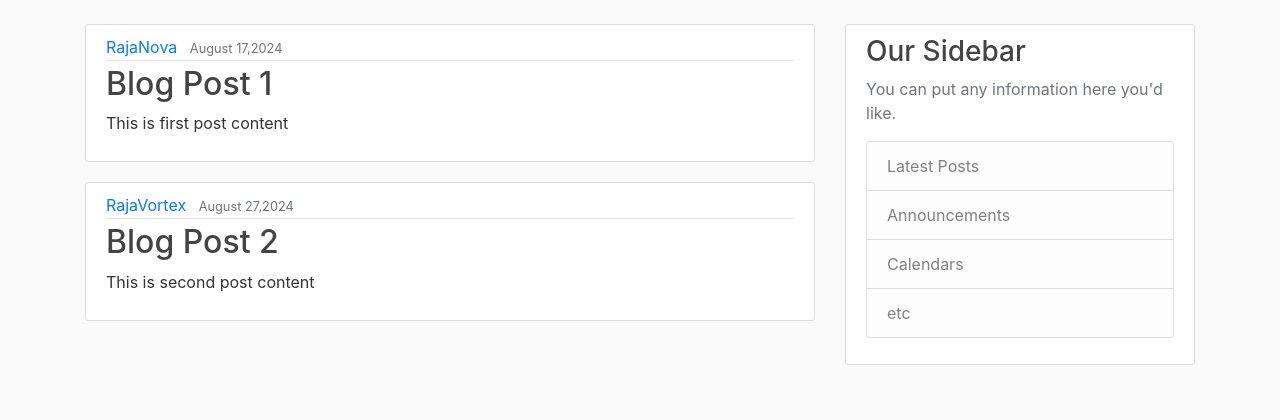
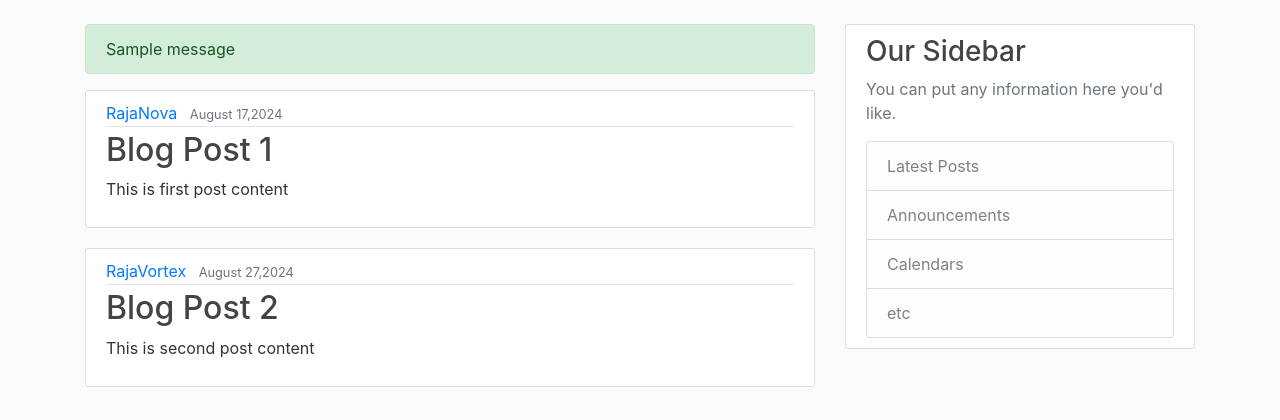
Before and after one commit to osamaaraja/flask-learning, a Flask app: page / in a window 1280 px wide. Shown: the part 56-476 px from the top of the page. Run offline with Flask 3, Linux system fonts and the light colour scheme; one stand-in notice (Sample message) is shown; some libraries are stand-ins or nearby versions.

Commit message:
including flash messages

```diff
--- a/templates/layout.html
+++ b/templates/layout.html
@@ -20,6 +20,7 @@
 
     <header class="site-header">
         <nav class="navbar navbar-expand-md navbar-dark bg-steel fixed-top">
+
             <div class="container">
                 <a class="navbar-brand mr-4" href="/">Flask Blog</a>
                 <button class="navbar-toggler" type="button" data-toggle="collapse" data-target="#navbarToggle" aria-controls="navbarToggle" aria-expanded="false" aria-label="Toggle navigation">
@@ -42,19 +43,30 @@
     <main role="main" class="container">
     <div class="row">
         <div class="col-md-8">
+            {% with messages = get_flashed_messages(with_categories=true) %}
+
+                {% if messages %}
+                {% for category, message in messages %}
+                    <div class="alert alert-{{ category }}">
+                        {{ message }}
+
+                    </div>
+                {% endfor %}
+                {% endif %}
+
+            {% endwith %}
             {% block content %}{% endblock %}
         </div>
         <div class="col-md-4">
             <div class="content-section">
                 <h3>Our Sidebar</h3>
-            <p class='text-muted'>You can put any information here you'd like.
+                <p class='text-muted'>You can put any information here you'd like.</p>
                 <ul class="list-group">
                     <li class="list-group-item list-group-item-light">Latest Posts</li>
                     <li class="list-group-item list-group-item-light">Announcements</li>
                     <li class="list-group-item list-group-item-light">Calendars</li>
                     <li class="list-group-item list-group-item-light">etc</li>
                 </ul>
-            </p>
             </div>
         </div>
     </div>
```
Lines whose indentation alone changed are shown as unchanged.
